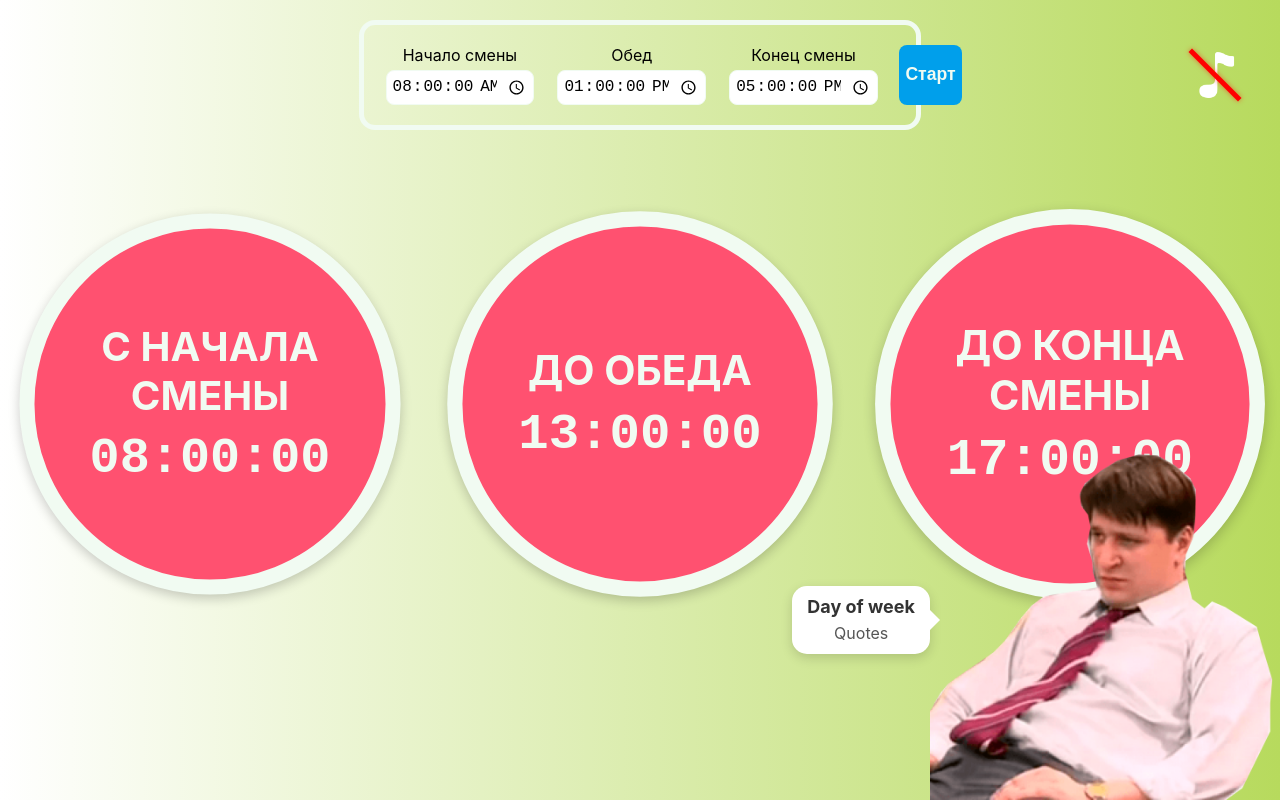
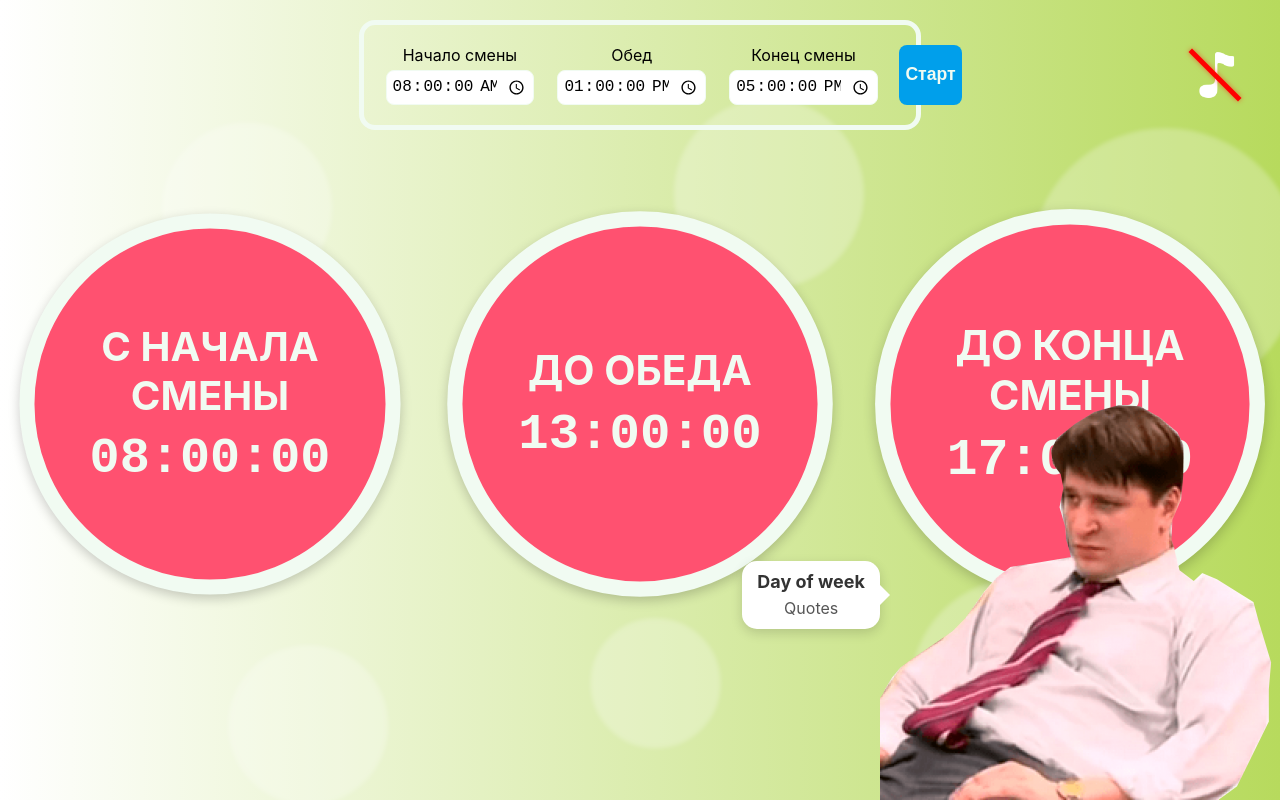
Before and after one commit to DirectedByDebil/BukinTimer, a React (Create React App) app in the folder bukintimer/: page / in a window 1280 px wide. Built offline with nearby package versions, Linux system fonts and the light colour scheme.

Commit message:
Added background shapes. Updated image size.

```diff
--- a/bukintimer/src/App.js
+++ b/bukintimer/src/App.js
@@ -3,6 +3,7 @@ import './index.css';
 import InstallationBlock from './components/InstallationBlock/InstallationBlock';
 import TimerBlock from './components/TimerBlock/TimerBlock';
 import QuotesBlock from './components/QuotesBlock/QuotesBlock';
+import BackgroundShapes from './components/BackgroundShapes/BackgroundShapes';
 
 export default function App() {
   const[startTime, setStartTime] = useState('08:00:00');
@@ -26,6 +27,7 @@ export default function App() {
   return (
     <>
       <main>
+        <BackgroundShapes/>
         <InstallationBlock
         startTime={startTime}
         lunchTime={lunchTime}
--- /dev/null
+++ b/bukintimer/src/components/BackgroundShapes/BackgroundShapes.js
@@ -0,0 +1,15 @@
+import './backgroundshapes.css'
+
+export default function BackgroundShapes(){
+    return(
+        <div class="background-shapes">
+            <div class="shape"></div>
+            <div class="shape"></div>
+            <div class="shape"></div>
+            <div class="shape"></div>
+            <div class="shape"></div>
+            <div class="shape"></div>
+            <div class="shape"></div>
+        </div>
+    )
+}
--- /dev/null
+++ b/bukintimer/src/components/BackgroundShapes/backgroundshapes.css
@@ -0,0 +1,86 @@
+.background-shapes {
+    position: fixed;
+    top: 0;
+    left: 0;
+    width: 100%;
+    height: 100%;
+    z-index: -1;
+    overflow: hidden;
+}
+
+.shape {
+    position: absolute;
+    font-size: 72px;
+    opacity: 0.25;
+    border-radius: 50%;
+    background: white;
+    border: solid 10px white;
+    filter: blur(2px);
+}
+
+.shape:nth-child(1) {
+    width: 150px;
+    height: 150px;
+    top: 10%;
+    left: 10%;
+    animation: float 15s ease-in-out infinite alternate;
+}
+
+.shape:nth-child(2) {
+    width: 170px;
+    height: 170px;
+    top: 7%;
+    left: 50%;
+    animation: float 15s ease-in-out infinite alternate;
+}
+
+.shape:nth-child(3) {
+    width: 250px;
+    height: 250px;
+    top: 15%;
+    left: 80%;
+    animation: float 20s ease-in-out infinite alternate-reverse;
+}
+
+.shape:nth-child(4) {
+    width: 140px;
+    height: 140px;
+    top: 75%;
+    left: 15%;
+    animation: float 14s ease-in-out infinite alternate;
+}
+
+.shape:nth-child(5) {
+    width: 180px;
+    height: 180px;
+    top: 40%;
+    left: 35%;
+    animation: float 20s ease-in-out infinite alternate;
+}
+
+.shape:nth-child(6) {
+    width: 110px;
+    height: 110px;
+    top: 75%;
+    left: 45%;
+    animation: float 18s ease-in-out infinite alternate-reverse;
+}
+
+.shape:nth-child(7) {
+    width: 200px;
+    height: 200px;
+    top: 70%;
+    left: 70%;
+    animation: float 18s ease-in-out infinite alternate-reverse;
+}
+@keyframes float {
+    0% {
+        transform: translate(0, 0);
+    }
+    50% {
+        transform: translate(40px, 50px);
+    }
+    100% {
+        transform: translate(-40px, -50px);
+    }
+}
--- a/bukintimer/src/components/QuotesBlock/quotesblock.css
+++ b/bukintimer/src/components/QuotesBlock/quotesblock.css
@@ -12,7 +12,7 @@ box-sizing: border-box;
 }
 
 .quotes-block__avatar {
-width: 350px;
+width: 400px;
 height: auto;
 object-fit: contain;
 max-height: 100%;
```
